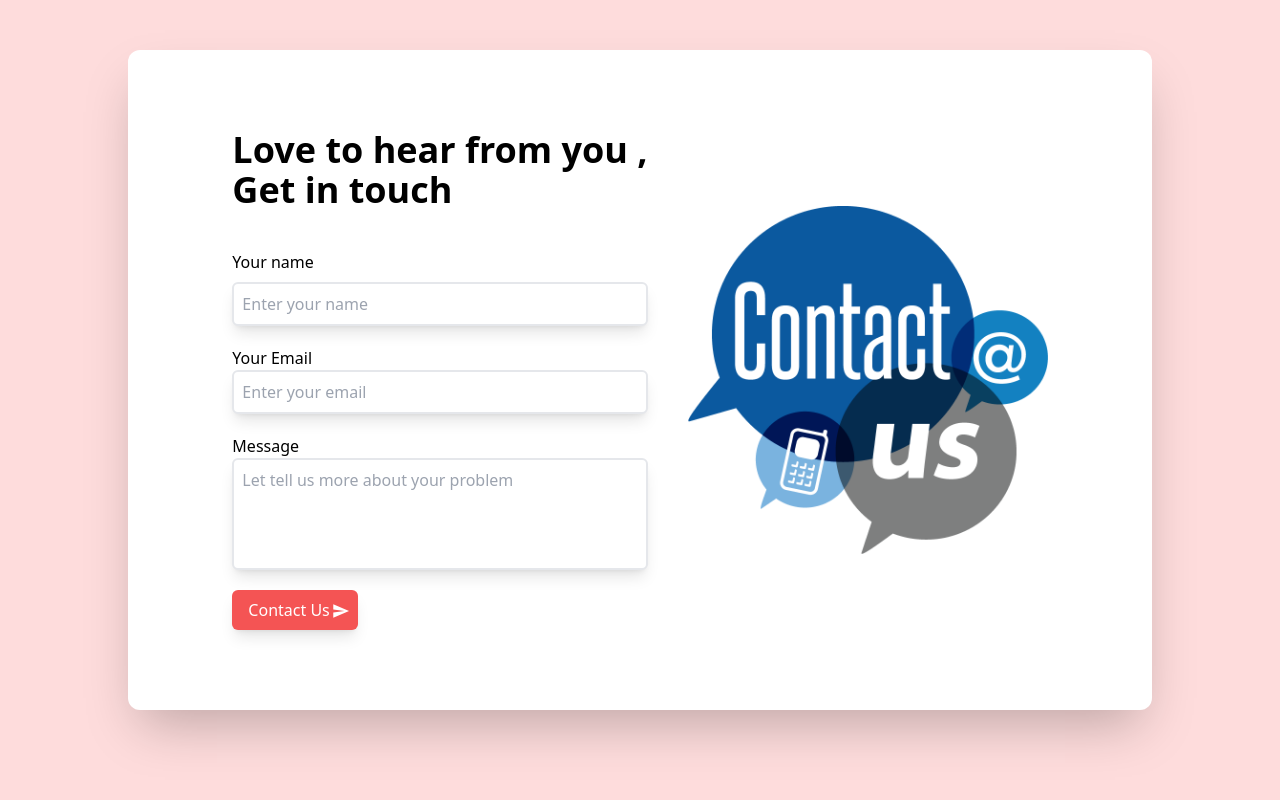
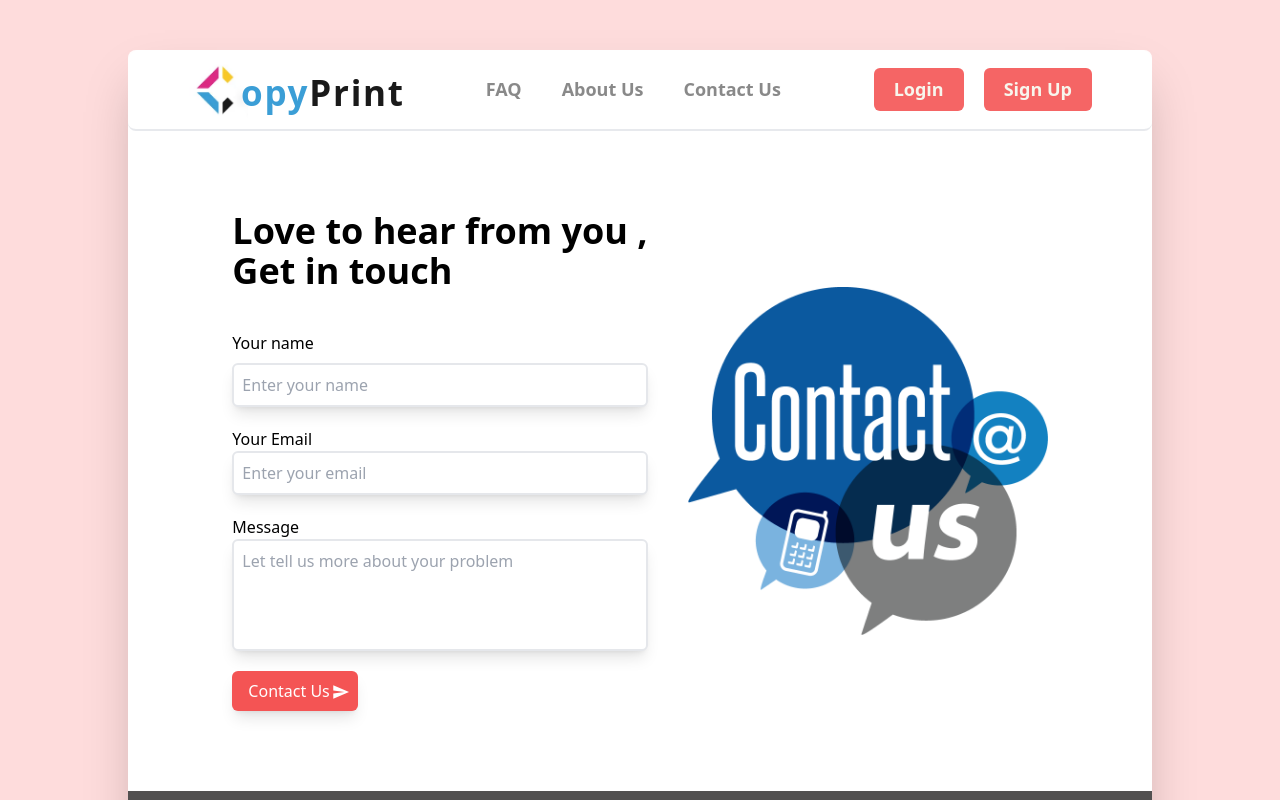
Before and after one commit to jashin-dev/Jeevan-Rakshak, a React (Create React App) app: page /contactus in a window 1280 px wide. Built offline with nearby package versions, Linux system fonts and the light colour scheme.

Commit message:
navigate links

```diff
--- a/src/App.js
+++ b/src/App.js
@@ -3,6 +3,7 @@ import { Routes, Route } from 'react-router-dom';
 import AboutUs from './About';
 import './App.css';
 import ContactUs from './ContactUs';
+import Navbar from './Navbar';
 import Donate from './Pages/Donate';
 
 import Home from './Pages/Home';
@@ -19,7 +20,7 @@ function App() {
           <Route path='/' element={<Home />} />
           <Route path='/login' element={<Login />} />
           <Route path='/registration' element={<Registration />} />
-          <Route path='/contactus' element={<ContactUs/>} />
+          <Route path='/contactus' element={<ContactUs />} />
           <Route path='/requestBlood' element={<RequestForm />} />
           <Route path='/donateBlood' element = {<Donate/>} />
         </Routes>
--- a/src/ContactUs.jsx
+++ b/src/ContactUs.jsx
@@ -1,5 +1,10 @@
+import Footer from "./Footer";
+import Navbar from "./Navbar";
+
 function ContactUs(){
     return (
+      <div>
+      <Navbar/>
         <div className="w-full p-10 py-20 flex justify-center  items-center gap-10 max-lg:flex-col-reverse">
           <div
             className=" flex flex-col justify-between items-start "
@@ -53,6 +58,8 @@ function ContactUs(){
             <img src="./images/contactus.png" className="w-full inline-block" alt=""/>
            </div>
         </div>
+        <Footer/>
+        </div>
     )
 }
 
--- a/src/Navbar.jsx
+++ b/src/Navbar.jsx
@@ -1,4 +1,5 @@
 import { useNavigate } from "react-router-dom";
+import Home from "./Pages/Home";
 
 function Navbar() {
 
@@ -12,13 +13,16 @@ function Navbar() {
     const contactRouteHandler = ()=>{
         navigate('/contactus')
     }
+    const homeRouteHandler = ()=>{
+        navigate('/')
+    }
     return (
         <nav
             className="w-full flex justify-between items-center p-[10px] px-[60px] lg:flex-row flex-col sticky lg:-top-[50px] rounded-lg border-b-2 bg-white opacity-90 backdrop-blur-sm z-10 -top-[180px]"
             id="nav"
         >
             <div
-                className="flex hover:scale-105 transition-all duration-200 relative items-end w-[205px]"
+                className="flex hover:scale-105 transition-all duration-200 relative items-end w-[205px]" onClick={homeRouteHandler}
             >
                 <img src="images/LOGO.png" alt="" className="w-[60px]" />
                 <div
```
